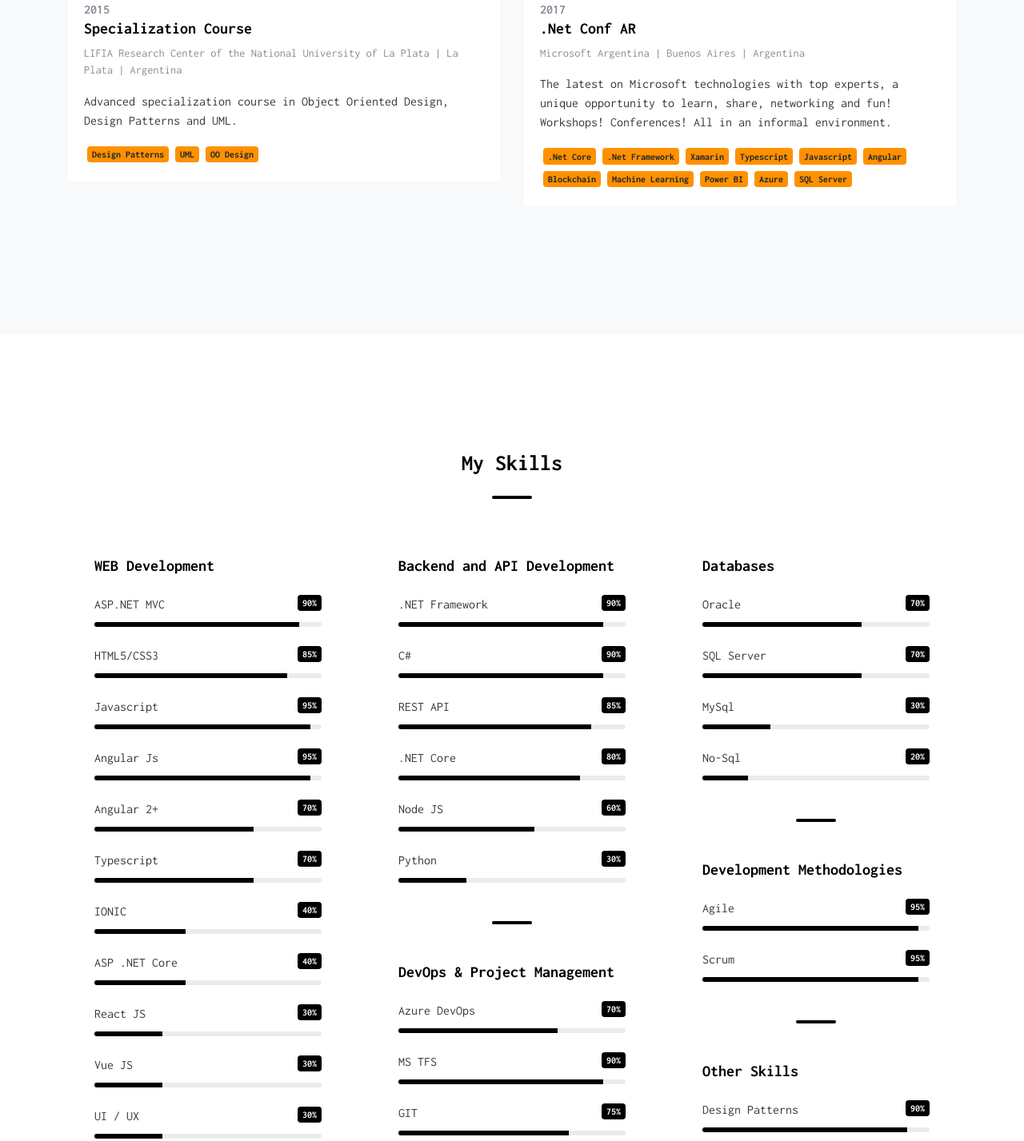
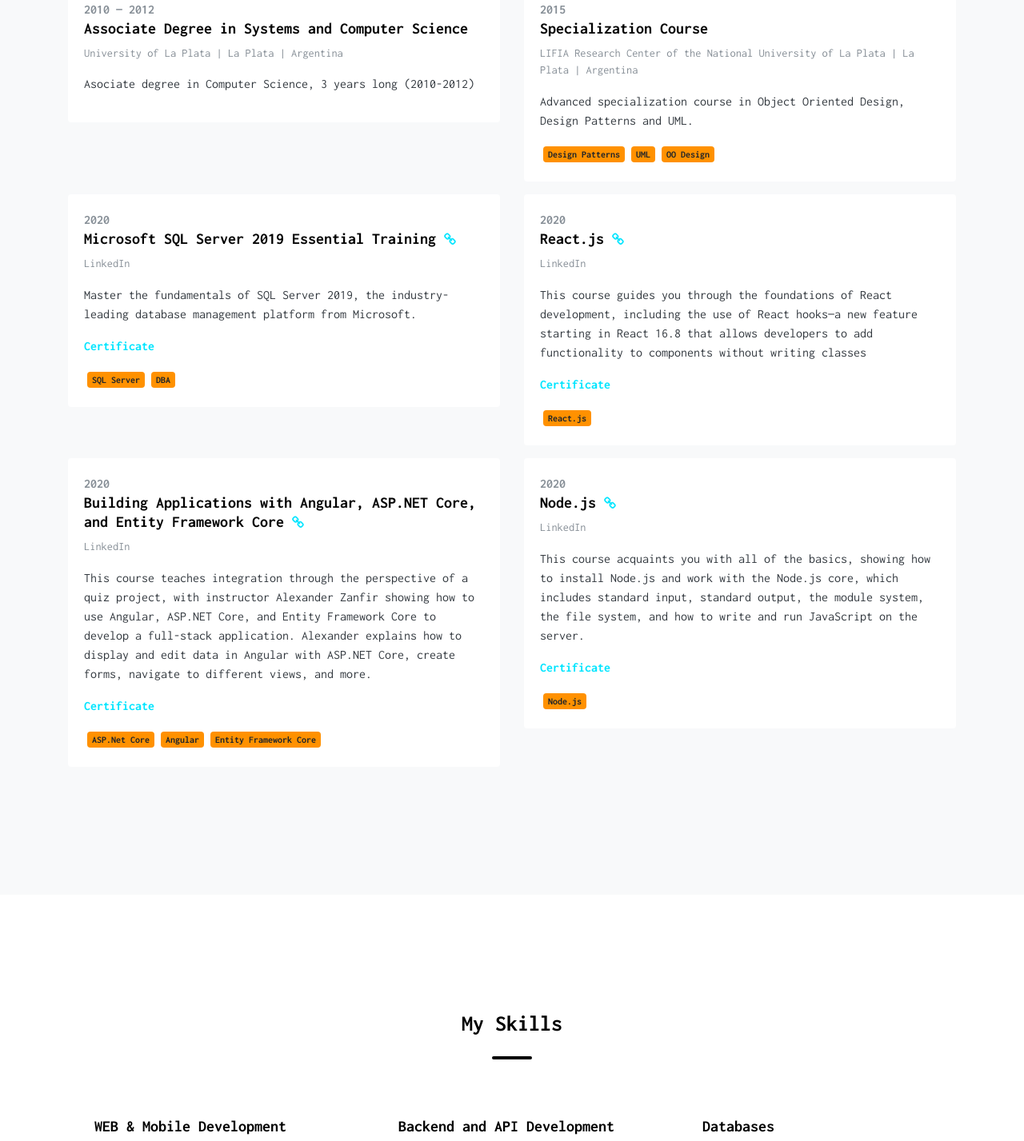
Before and after one commit to avazquezcendron/my-resume, a plain HTML site: page index.html in a window 1280 px wide. Shown: the part 4779-6206 px from the top of the page at 80% size. Drawn offline with nearby package versions, Linux system fonts and the light colour scheme; a script that the page names is missing.

Commit message:
* Update index.html. * Adding new courses with certificates.

```diff
--- a/index.html
+++ b/index.html
@@ -302,16 +302,6 @@
                     </div>
                 </div>
                 <div class="row mt-5">
-                    <div class="col-md-6  mb-3">
-                        <div class="card">
-                            <div class="card-body">
-                                <span class="text-muted font-weight-bold">2010 &mdash; 2012</span>
-                                <h5>Associate Degree in Systems and Computer Science</h5>
-                                <p class="text-muted small-xl">University of La Plata | La Plata | Argentina</p>
-                                <p>Asociate degree in Computer Science, 3 years long (2010-2012)</p>
-                            </div>
-                        </div>
-                    </div>
                     <div class="col-md-6 mb-3">
                         <div class="card">
                             <div class="card-body">
@@ -324,19 +314,6 @@
                                     of it is "Layered Architecture: analysis and case study of
                                     the "n-layer" architectural model and its variants", which I
                                     approved with note 8.</p>
-                            </div>
-                        </div>
-                    </div>
-                    <div class="col-md-6 mb-3">
-                        <div class="card">
-                            <div class="card-body">
-                                <span class="text-muted font-weight-bold">2015</span>
-                                <h5>Specialization Course</h5>
-                                <p class="text-muted small-xl">LIFIA Research Center of the National University of La Plata | La Plata | Argentina</p>
-                                <p>Advanced specialization course in Object Oriented Design, Design Patterns and UML.</p>
-                                <span class="badge badge-warning float-left m-1">Design Patterns</span>
-                                <span class="badge badge-warning float-left m-1">UML</span>
-                                <span class="badge badge-warning float-left m-1">OO Design</span>
                             </div>
                         </div>
                     </div>
@@ -361,6 +338,81 @@
                             </div>
                         </div>
                     </div>
+                    <div class="col-md-6  mb-3">
+                        <div class="card">
+                            <div class="card-body">
+                                <span class="text-muted font-weight-bold">2010 &mdash; 2012</span>
+                                <h5>Associate Degree in Systems and Computer Science</h5>
+                                <p class="text-muted small-xl">University of La Plata | La Plata | Argentina</p>
+                                <p>Asociate degree in Computer Science, 3 years long (2010-2012)</p>
+                            </div>
+                        </div>
+                    </div>
+
+                    <div class="col-md-6 mb-3">
+                        <div class="card">
+                            <div class="card-body">
+                                <span class="text-muted font-weight-bold">2015</span>
+                                <h5>Specialization Course</h5>
+                                <p class="text-muted small-xl">LIFIA Research Center of the National University of La Plata | La Plata | Argentina</p>
+                                <p>Advanced specialization course in Object Oriented Design, Design Patterns and UML.</p>
+                                <span class="badge badge-warning float-left m-1">Design Patterns</span>
+                                <span class="badge badge-warning float-left m-1">UML</span>
+                                <span class="badge badge-warning float-left m-1">OO Design</span>
+                            </div>
+                        </div>
+                    </div>
+                    <div class="col-md-6  mb-3">
+                        <div class="card">
+                            <div class="card-body">
+                                <span class="text-muted font-weight-bold">2020</span>
+                                <h5>Microsoft SQL Server 2019 Essential Training <a href="https://www.linkedin.com/learning/microsoft-sql-server-2019-essential-training/harness-the-modern-and-innovative-tools-in-sql-server-2019?autoplay=true" target="_blank" class="fa fa-link small text-info"></a></h5>
+                                <p class="text-muted small-xl">LinkedIn</p>
+                                <p>Master the fundamentals of SQL Server 2019, the industry-leading database management platform from Microsoft.</p>
+                                <p ><strong><a href="./resources/Cert_MSServer2019.pdf" target="_blank" class="text-info">Certificate</a></strong></p>
+                                <span class="badge badge-warning float-left m-1">SQL Server</span>
+                                <span class="badge badge-warning float-left m-1">DBA</span>
+                            </div>
+                        </div>
+                    </div>
+                    <div class="col-md-6  mb-3">
+                        <div class="card">
+                            <div class="card-body">
+                                <span class="text-muted font-weight-bold">2020</span>
+                                <h5>React.js <a href="http://www.linkedin.com/learning/learning-react-js-5?trk=flagship-lil_details_certification" target="_blank" class="fa fa-link small text-info"></a></h5>
+                                <p class="text-muted small-xl">LinkedIn</p>
+                                <p>This course guides you through the foundations of React development, including the use of React hooks—a new feature starting in React 16.8 that allows developers to add functionality to components without writing classes</p>
+                                <p ><strong><a href="./resources/Cert_ReactJSEss.pdf" target="_blank" class="text-info">Certificate</a></strong></p>
+                                <span class="badge badge-warning float-left m-1">React.js</span>
+                            </div>
+                        </div>
+                    </div>
+                    <div class="col-md-6  mb-3">
+                        <div class="card">
+                            <div class="card-body">
+                                <span class="text-muted font-weight-bold">2020</span>
+                                <h5>Building Applications with Angular, ASP.NET Core, and Entity Framework Core <a href="http://www.linkedin.com/learning/building-applications-with-angular-asp-dot-net-core-and-entity-framework-core?trk=flagship-lil_details_certification" target="_blank" class="fa fa-link small text-info"></a></h5>
+                                <p class="text-muted small-xl">LinkedIn</p>
+                                <p>This course teaches integration through the perspective of a quiz project, with instructor Alexander Zanfir showing how to use Angular, ASP.NET Core, and Entity Framework Core to develop a full-stack application. Alexander explains how to display and edit data in Angular with ASP.NET Core, create forms, navigate to different views, and more.</p>
+                                <p ><strong><a href="./resources/Cert_NetCoreEfNg.pdf" target="_blank" class="text-info">Certificate</a></strong></p>
+                                <span class="badge badge-warning float-left m-1">ASP.Net Core</span>
+                                <span class="badge badge-warning float-left m-1">Angular</span>
+                                <span class="badge badge-warning float-left m-1">Entity Framework Core</span>
+                            </div>
+                        </div>
+                    </div>
+                    <div class="col-md-6  mb-3">
+                        <div class="card">
+                            <div class="card-body">
+                                <span class="text-muted font-weight-bold">2020</span>
+                                <h5>Node.js <a href="http://www.linkedin.com/learning/node-js-essential-training-3?trk=flagship-lil_details_certification" target="_blank" class="fa fa-link small text-info"></a></h5>
+                                <p class="text-muted small-xl">LinkedIn</p>
+                                <p>This course acquaints you with all of the basics, showing how to install Node.js and work with the Node.js core, which includes standard input, standard output, the module system, the file system, and how to write and run JavaScript on the server.</p>
+                                <p ><strong><a href="./resources/Cert_NodeJSEss.pdf" target="_blank" class="text-info">Certificate</a></strong></p>
+                                <span class="badge badge-warning float-left m-1">Node.js</span>
+                            </div>
+                        </div>
+                    </div>
                 </div>
             </div>
         </section>
@@ -376,7 +428,7 @@
                 </div>
                 <div class="row mt-5">
                     <div class="col-md-4 px-5 mb-5">
-                        <h5>WEB Development</h5>
+                        <h5>WEB & Mobile Development</h5>
                         <div class="skill">
                             <div class="skill-name">ASP.NET MVC <span class="badge badge-primary float-right">90%</span></div>
                             <div class="progress">
@@ -414,9 +466,15 @@
                             </div>
                         </div>
                         <div class="skill">
-                            <div class="skill-name">IONIC <span class="badge badge-primary float-right">40%</span></div>
+                            <div class="skill-name">IONIC <span class="badge badge-primary float-right">15%</span></div>
                             <div class="progress">
-                                <div class="progress-bar" role="progressbar" style="width: 40%" aria-valuenow="40" aria-valuemin="0" aria-valuemax="100"></div>
+                                <div class="progress-bar" role="progressbar" style="width: 15%" aria-valuenow="15" aria-valuemin="0" aria-valuemax="100"></div>
+                            </div>
+                        </div>
+                        <div class="skill">
+                            <div class="skill-name">Flutter <span class="badge badge-primary float-right">15%</span></div>
+                            <div class="progress">
+                                <div class="progress-bar" role="progressbar" style="width: 15%" aria-valuenow="15" aria-valuemin="0" aria-valuemax="100"></div>
                             </div>
                         </div>
                         <div class="skill">
@@ -477,7 +535,7 @@
                             </div>
                         </div>
                         <div class="skill">
-                            <div class="skill-name">Python <span class="badge badge-primary float-right">30%</span></div>
+                            <div class="skill-name">Firebase <span class="badge badge-primary float-right">30%</span></div>
                             <div class="progress">
                                 <div class="progress-bar" role="progressbar" style="width: 30%" aria-valuenow="30" aria-valuemin="0" aria-valuemax="100"></div>
                             </div>
@@ -547,6 +605,12 @@
                         <h5>Other Skills</h5>
                         <div class="skill">
                             <div class="skill-name">Design Patterns <span class="badge badge-primary float-right">90%</span></div>
+                            <div class="progress">
+                                <div class="progress-bar" role="progressbar" style="width: 90%" aria-valuenow="90" aria-valuemin="0" aria-valuemax="100"></div>
+                            </div>
+                        </div>
+                        <div class="skill">
+                            <div class="skill-name">SOLID <span class="badge badge-primary float-right">90%</span></div>
                             <div class="progress">
                                 <div class="progress-bar" role="progressbar" style="width: 90%" aria-valuenow="90" aria-valuemin="0" aria-valuemax="100"></div>
                             </div>
```
Also changed, not shown: 4 other files.
